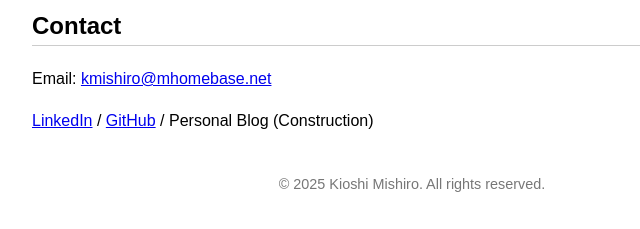
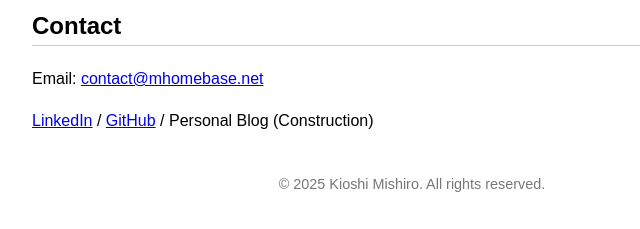
Before and after one commit to KMGitHubCoder/KMGitHubCoder.github.io, a plain HTML site: page index.html in a window 1280 px wide. Shown: the part 4571-4800 px from the top of the page, 248-888 px from the left. Drawn offline with Linux system fonts and the light colour scheme.

Commit message:
Update index.html
updated the email address.

```diff
--- a/index.html
+++ b/index.html
@@ -175,7 +175,7 @@
 
   <section id="contact">
     <h2>Contact</h2>
-    <p>Email: <a href="mailto:kmishiro@mhomebase.net">kmishiro@mhomebase.net</a></p>
+    <p>Email: <a href="mailto:kmishiro@mhomebase.net">contact@mhomebase.net</a></p>
     <p><a href="https://jm.linkedin.com/in/kioshi-mishiro-846481158">LinkedIn</a> / <a href="https://github.com/KMGitHubCoder">GitHub</a> / Personal Blog (Construction)</p>
   </section>
 
```
